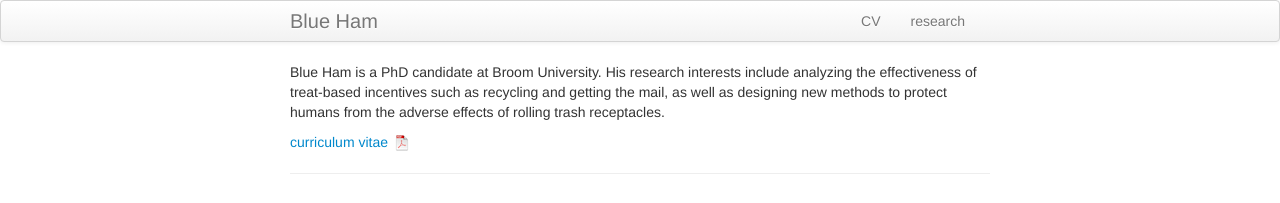
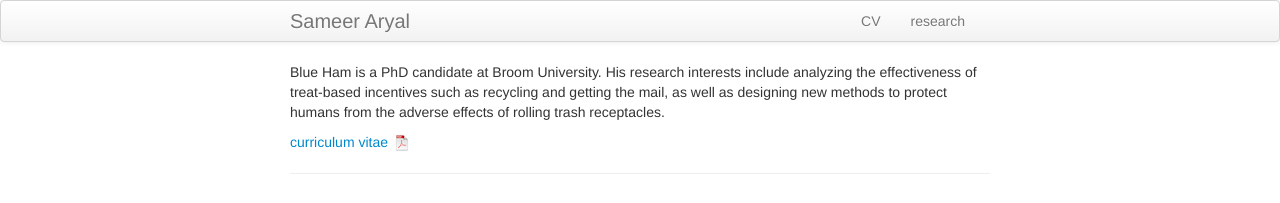
Before and after one commit to sameer-aryal/sameer-aryal.github.io, a Jekyll site: the page built from index.md, in a window 1280 px wide. Shown: the top 203 px of the page. Built offline with Jekyll 4.4.1, drawn with Linux system fonts in a browser that asks for light colours.

Commit message:
Upated config

```diff
--- a/_config.yml
+++ b/_config.yml
@@ -8,14 +8,14 @@ highlighter: rouge
 # Themes are encouraged to use these universal variables
 # so be sure to set them if your theme uses them.
 #
-title : Blue Ham
+title : Sameer Aryal
 author :
-  name : Marisa Carlos
-  email : mbc96@cornell.edu
-  github : mbcarlos
-  twitter : MarisaBriCarlos
+  name : Sameer Aryal
+  email : sameer.aryal@gmail.com
+  github : sameer785
+  twitter : _sameeraryal
 
-production_url : http://marisabriana.github.io
+production_url : http://sameer785.github.io
 
 # Tell Github to use the kramdown markdown interpreter
 # (see https://help.github.com/articles/migrating-your-pages-site-from-maruku)
```
